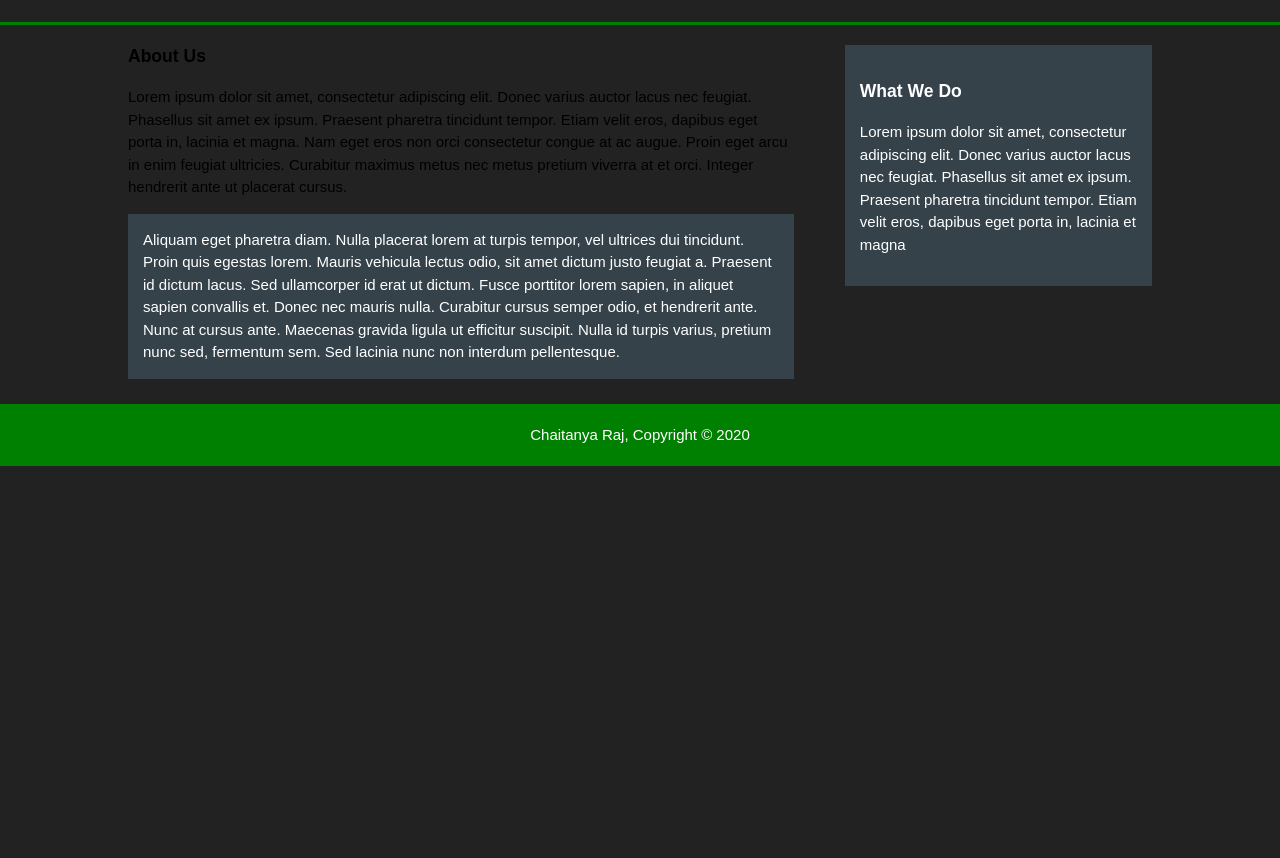
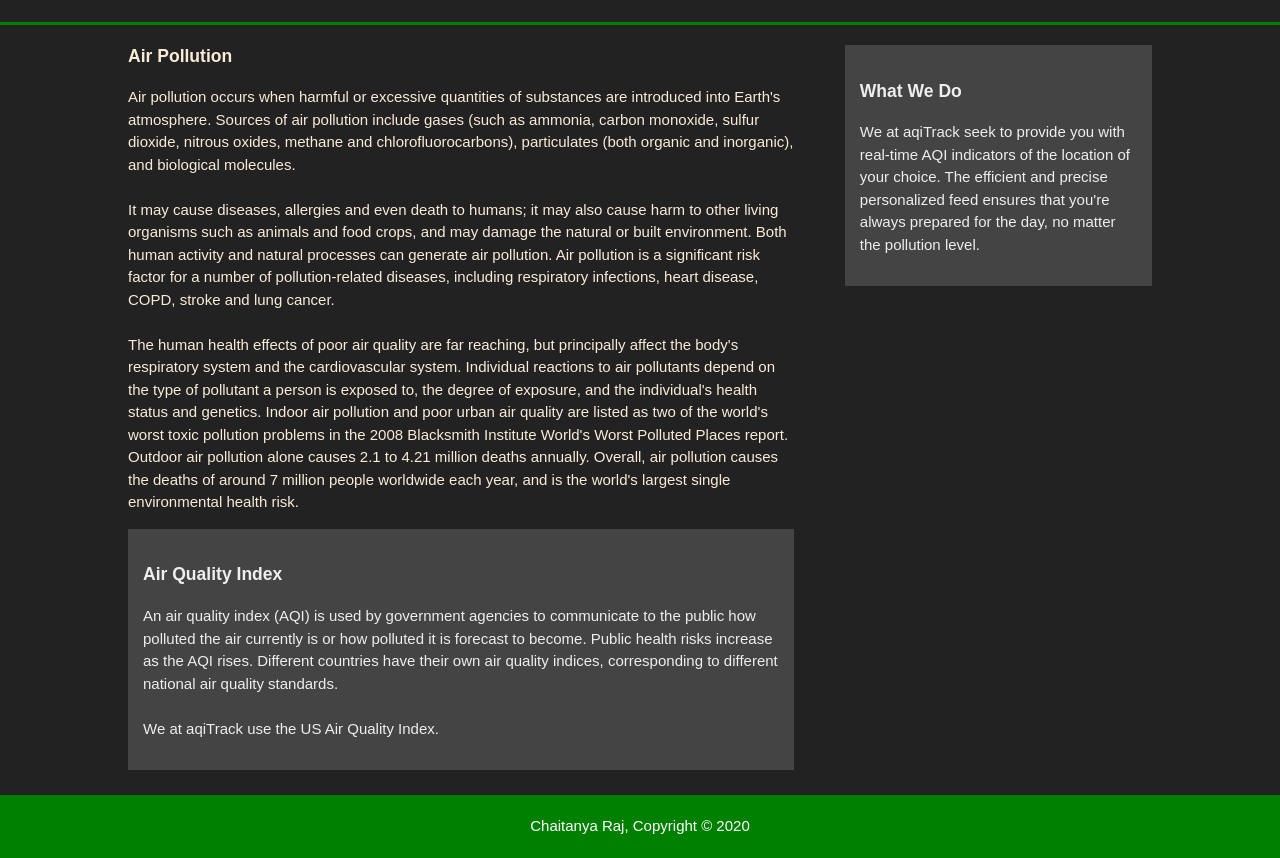
Before and after one commit to Chaitanya-Raj/aqiTrack, a plain HTML site: page about.html in a window 1280 px wide. Shown: the part 78-936 px from the top of the page. Before the commit the page ends 800 px from the top, so only its background shows below. Drawn offline with Linux system fonts and the light colour scheme.

Commit message:
added about text

```diff
--- a/about.html
+++ b/about.html
@@ -30,41 +30,59 @@
 
     <section id="main">
       <div class="container">
-        <article id="main-col">
-          <h1 class="page-title">About Us</h1>
-          <p>
-            Lorem ipsum dolor sit amet, consectetur adipiscing elit. Donec
-            varius auctor lacus nec feugiat. Phasellus sit amet ex ipsum.
-            Praesent pharetra tincidunt tempor. Etiam velit eros, dapibus eget
-            porta in, lacinia et magna. Nam eget eros non orci consectetur
-            congue at ac augue. Proin eget arcu in enim feugiat ultricies.
-            Curabitur maximus metus nec metus pretium viverra at et orci.
-            Integer hendrerit ante ut placerat cursus.
-          </p>
-          <p class="dark">
-            Aliquam eget pharetra diam. Nulla placerat lorem at turpis tempor,
-            vel ultrices dui tincidunt. Proin quis egestas lorem. Mauris
-            vehicula lectus odio, sit amet dictum justo feugiat a. Praesent id
-            dictum lacus. Sed ullamcorper id erat ut dictum. Fusce porttitor
-            lorem sapien, in aliquet sapien convallis et. Donec nec mauris
-            nulla. Curabitur cursus semper odio, et hendrerit ante. Nunc at
-            cursus ante. Maecenas gravida ligula ut efficitur suscipit. Nulla id
-            turpis varius, pretium nunc sed, fermentum sem. Sed lacinia nunc non
-            interdum pellentesque.
-          </p>
-        </article>
-
         <aside id="sidebar">
           <div class="dark">
             <h3>What We Do</h3>
             <p>
-              Lorem ipsum dolor sit amet, consectetur adipiscing elit. Donec
-              varius auctor lacus nec feugiat. Phasellus sit amet ex ipsum.
-              Praesent pharetra tincidunt tempor. Etiam velit eros, dapibus eget
-              porta in, lacinia et magna
+              We at aqiTrack seek to provide you with real-time AQI indicators
+              of the location of your choice. The efficient and precise
+              personalized feed ensures that you're always prepared for the day,
+              no matter the pollution level.
             </p>
           </div>
         </aside>
+        <article id="main-col">
+          <h1 class="page-title">Air Pollution</h1>
+          <p>
+            Air pollution occurs when harmful or excessive quantities of
+            substances are introduced into Earth's atmosphere. Sources of air
+            pollution include gases (such as ammonia, carbon monoxide, sulfur
+            dioxide, nitrous oxides, methane and chlorofluorocarbons),
+            particulates (both organic and inorganic), and biological molecules.
+            <br /><br />
+            It may cause diseases, allergies and even death to humans; it may
+            also cause harm to other living organisms such as animals and food
+            crops, and may damage the natural or built environment. Both human
+            activity and natural processes can generate air pollution. Air
+            pollution is a significant risk factor for a number of
+            pollution-related diseases, including respiratory infections, heart
+            disease, COPD, stroke and lung cancer.<br /><br />
+            The human health effects of poor air quality are far reaching, but
+            principally affect the body's respiratory system and the
+            cardiovascular system. Individual reactions to air pollutants depend
+            on the type of pollutant a person is exposed to, the degree of
+            exposure, and the individual's health status and genetics. Indoor
+            air pollution and poor urban air quality are listed as two of the
+            world's worst toxic pollution problems in the 2008 Blacksmith
+            Institute World's Worst Polluted Places report. Outdoor air
+            pollution alone causes 2.1 to 4.21 million deaths annually. Overall,
+            air pollution causes the deaths of around 7 million people worldwide
+            each year, and is the world's largest single environmental health
+            risk.
+          </p>
+          <div class="dark">
+            <h1 class="page-title">Air Quality Index</h1>
+            <p>
+              An air quality index (AQI) is used by government agencies to
+              communicate to the public how polluted the air currently is or how
+              polluted it is forecast to become. Public health risks increase as
+              the AQI rises. Different countries have their own air quality
+              indices, corresponding to different national air quality
+              standards.<br /><br />
+              We at aqiTrack use the US Air Quality Index.
+            </p>
+          </div>
+        </article>
       </div>
     </section>
 
--- a/css/style.css
+++ b/css/style.css
@@ -3,6 +3,7 @@ body {
   padding: 0;
   margin: 0;
   background-color: #222;
+  color: antiquewhite;
 }
 
 /* Global */
@@ -19,8 +20,8 @@ ul {
 
 .dark {
   padding: 15px;
-  background: #35424a;
-  color: #ffffff;
+  background: #444;
+  color: #eee;
   margin-top: 10px;
   margin-bottom: 10px;
 }
```
Also changed, not shown: index.html (+2 -1 lines).
